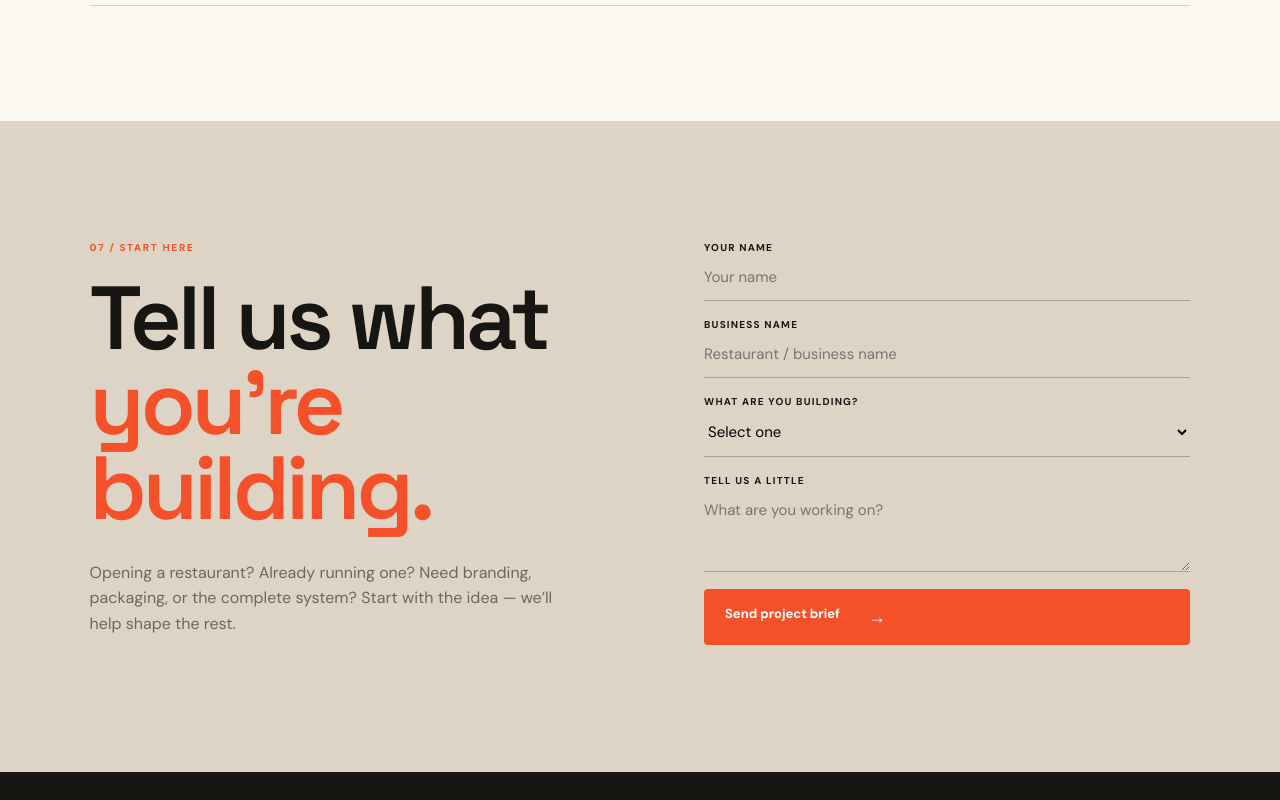
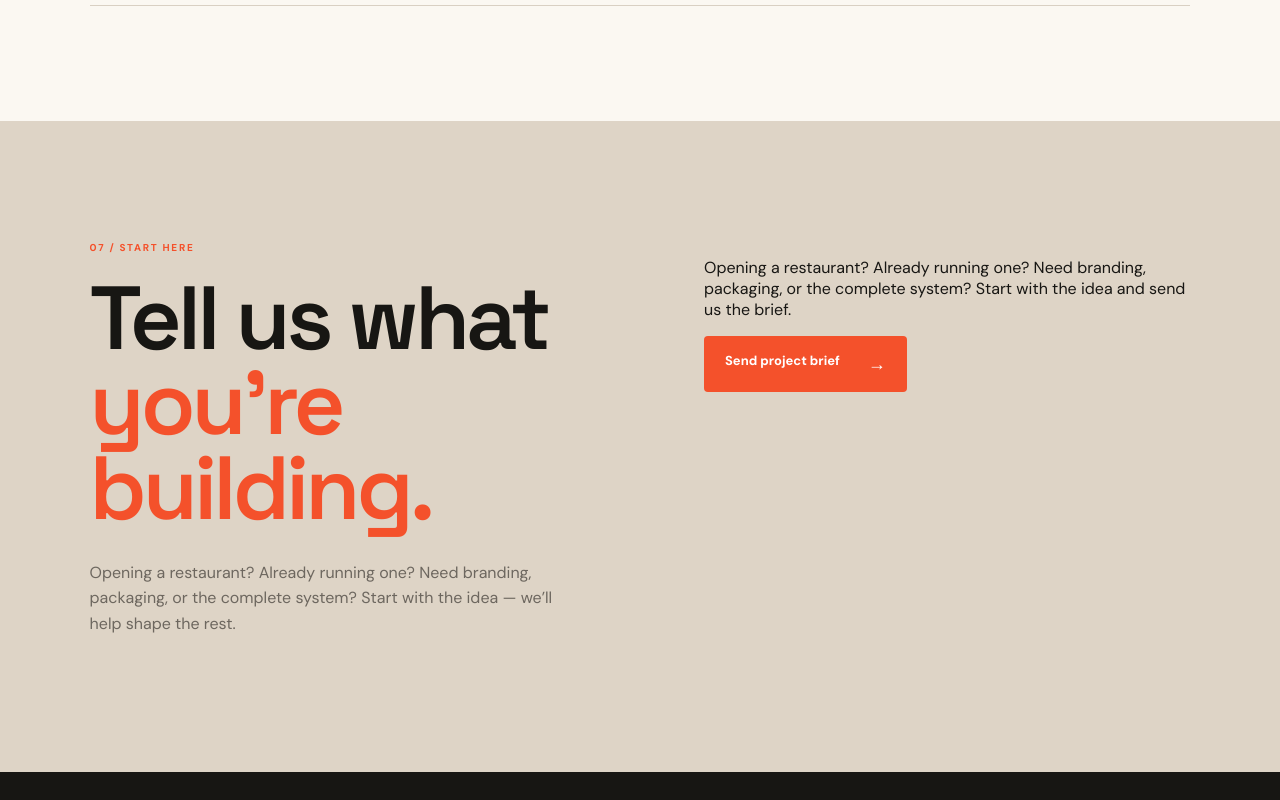
Before and after one commit to dogaranees7-ctrl/farefold, a Next.js app: page / in a window 1280 px wide. Shown: the part 6240-7040 px from the top of the page. Built offline with nearby package versions, Linux system fonts and the light colour scheme.

Commit message:
Remove non-functional homepage form

```diff
--- a/app/page.tsx
+++ b/app/page.tsx
@@ -57,7 +57,7 @@ export default function Home(){
 
    <section id="guides" className="section guides"><div className="sectionIntro wide"><p className="eyebrow">06 / Guidelines</p><h2>Helpful before<br/><i>you buy anything.</i></h2><p>Practical guidance for restaurant owners — from choosing packaging to preparing a new brand for launch.</p></div><div className="guideGrid">{["How to build a restaurant brand","Choosing restaurant colours","How to choose the right box","Packaging for delivery","New restaurant branding checklist","Opening a café / bakery / cloud kitchen"].map((x,i)=><Link href="#contact" key={x}><span>Guide 0{i+1}</span><strong>{x}</strong><b>↗</b></Link>)}</div></section>
 
-   <section id="contact" className="contact"><div><p className="eyebrow">07 / Start here</p><h2>Tell us what<br/><i>you’re building.</i></h2><p>Opening a restaurant? Already running one? Need branding, packaging, or the complete system? Start with the idea — we’ll help shape the rest.</p></div><form><label>Your name<input placeholder="Your name"/></label><label>Business name<input placeholder="Restaurant / business name"/></label><label>What are you building?<select defaultValue=""><option value="" disabled>Select one</option><option>I’m opening a restaurant</option><option>I already have a restaurant</option><option>I need packaging</option><option>I need branding</option><option>I need complete brand + packaging system</option></select></label><label>Tell us a little<textarea placeholder="What are you working on?"/></label><Link className="primary" href="/contact">Send project brief <span>→</span></Link></form></section>
+   <section id="contact" className="contact"><div><p className="eyebrow">07 / Start here</p><h2>Tell us what<br/><i>you’re building.</i></h2><p>Opening a restaurant? Already running one? Need branding, packaging, or the complete system? Start with the idea — we’ll help shape the rest.</p></div><div className="contactPrompt"><p>Opening a restaurant? Already running one? Need branding, packaging, or the complete system? Start with the idea and send us the brief.</p><Link className="primary" href="/contact">Send project brief <span>→</span></Link></div></section>
   </main>
   <footer><div className="footerTop"><Link className="logo" href="/">farefold<span>®</span></Link><p>Restaurant brands, packaging & launch systems.<br/>Pakistan first.</p><Link className="footerCta" href="#contact">Tell us what you're building →</Link></div><div className="footerBottom"><span>© 2026 Farefold</span><span>Branding · Packaging · Products · Custom</span><span>Made for restaurants</span></div></footer>
  </div>
```
